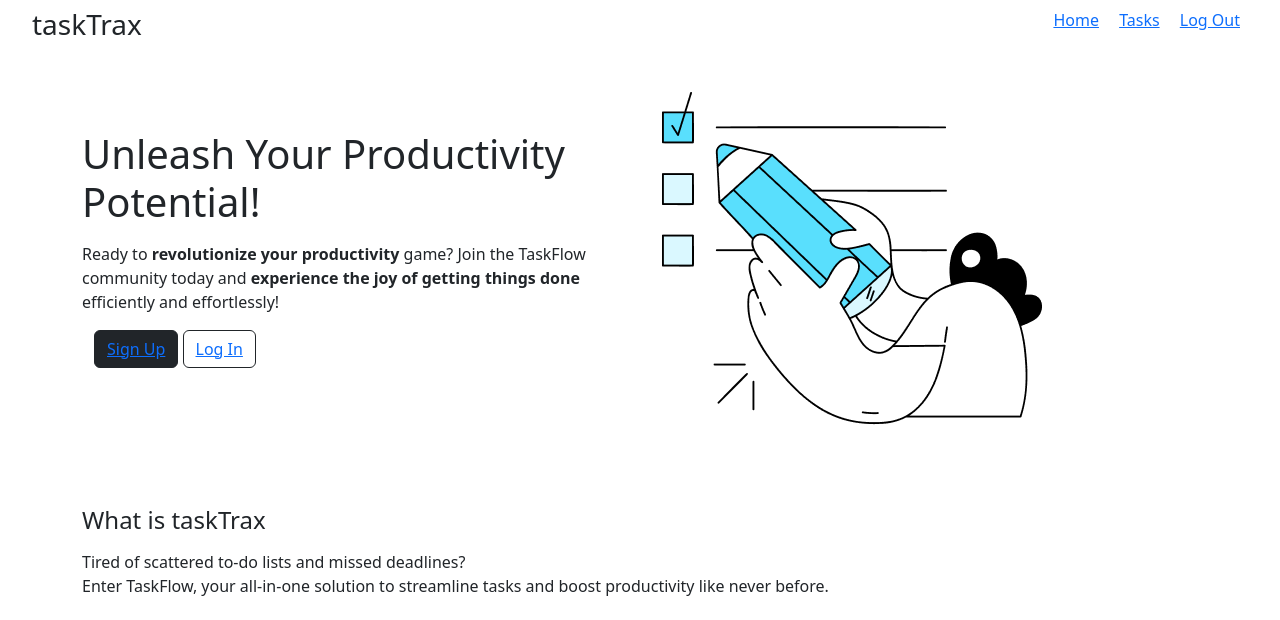
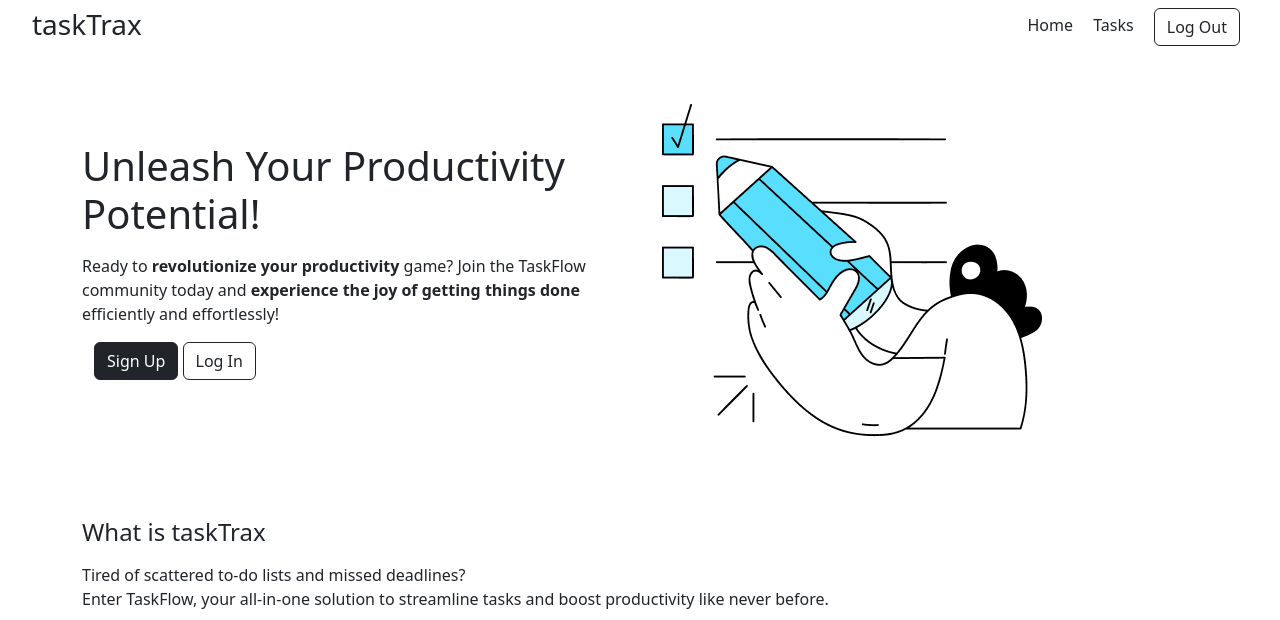
Before and after one commit to SiAna00/taskTrax, a Flask app: page / in a window 1280 px wide. Shown: the top 620 px of the page. Run offline with Flask 3, Linux system fonts and the light colour scheme; the visitor is signed in with stand-in values (Sample User, id 1); some libraries are stand-ins or nearby versions.

Commit message:
change button style

```diff
--- a/main.py
+++ b/main.py
@@ -57,14 +57,14 @@ def load_user(user_id):
 
 @app.route("/")
 def home():
-    return render_template("index.html")
+    return render_template("index.html", current_user=current_user)
 
 
 @app.route("/tasks")
 @login_required
 def show_tasks():
     tasks = db.session.execute(db.select(Task)).scalars().all()
-    return render_template("tasks.html", tasks=tasks)
+    return render_template("tasks.html", tasks=tasks, current_user=current_user)
 
 
 @app.route("/register", methods=["GET", "POST"])
@@ -94,7 +94,7 @@ def register():
 
         return redirect("/tasks")
 
-    return render_template("register.html", form=register_form)
+    return render_template("register.html", form=register_form, current_user=current_user)
 
 
 @app.route("/login", methods=["GET", "POST"])
@@ -113,11 +113,11 @@ def login():
                 return redirect("/tasks")
 
             flash("Incorrect password. Please try again.")
-            return render_template("login.html", form=login_form)
+            return render_template("login.html", form=login_form, current_user=current_user)
 
         return redirect("/register")
 
-    return render_template("login.html", form=login_form)
+    return render_template("login.html", form=login_form, current_user=current_user)
 
 
 @app.route("/logout")
@@ -154,7 +154,7 @@ def add_task():
         flash("Task added successfully.")
         return redirect("/tasks")
 
-    return render_template("add.html", form=add_form)
+    return render_template("add.html", form=add_form, current_user=current_user)
 
 
 
--- a/static/css/styles.css
+++ b/static/css/styles.css
@@ -0,0 +1,7 @@
+a {
+    text-decoration: none;
+}
+
+.link-dark:hover{
+    text-decoration: underline;
+}
--- a/templates/header.html
+++ b/templates/header.html
@@ -19,12 +19,14 @@
                 <div class="col">
                     <h3>taskTrax</h3>
                 </div>
+                {% if current_user.is_authenticated %}
                 <div class="col">
                     <ul class="list-unstyled float-end">
-                        <li class="mx-2" style="display: inline;"><a href="{{ url_for('home') }}">Home</a></li>
-                        <li class="mx-2" style="display: inline;"><a href="{{ url_for('show_tasks') }}">Tasks</a></li>
-                        <li class="mx-2" style="display: inline;"><a href="{{ url_for('logout') }}">Log Out</a></li>
+                        <li class="mx-2" style="display: inline;"><a href="{{ url_for('home') }}" class="link-dark link-offset-2 link-opacity-75-hover link-underline-opacity-75-hover">Home</a></li>
+                        <li class="mx-2" style="display: inline;"><a href="{{ url_for('show_tasks') }}" class="link-dark link-offset-2 link-opacity-75-hover link-underline-opacity-75-hover">Tasks</a></li>
+                        <li class="mx-2" style="display: inline;"><a href="{{ url_for('logout') }}" class="btn btn-outline-dark" role="button">Log Out</a></li>
                     </ul>
                 </div>
+                {% endif %}
             </div>
         </div>
--- a/templates/index.html
+++ b/templates/index.html
@@ -6,8 +6,8 @@
             <h1 class="mt-4">Unleash Your Productivity Potential!</h1>
             <p class="my-3">Ready to <strong>revolutionize your productivity</strong> game? Join the TaskFlow community today and <strong>experience the joy of getting things done</strong> efficiently and effortlessly!</p>
             <div class="container">
-                <button class="btn btn-dark"><a href="{{ url_for('register') }}">Sign Up</a></button>
-                <button  class="btn btn-outline-dark"><a href="{{ url_for('login') }}">Log In</a></button>
+                <a href="{{ url_for('register') }}" class="btn btn-dark" role="button">Sign Up</a>
+                <a href="{{ url_for('login') }}" class="btn btn-outline-dark" role="button">Log In</a>
             </div>
         </div>
         <div class="col">
--- a/templates/tasks.html
+++ b/templates/tasks.html
@@ -8,7 +8,7 @@
             {% endif %}
             {% endwith %}
             <div class="container">
-                <button class="btn btn-dark"><a href="{{ url_for('add_task') }}">Add New Task</a></button>
+                <a href="{{ url_for('add_task') }}" class="btn btn-dark" role="button">Add New Task</a>
             </div>
 
             <div class="container mt-2">
```
